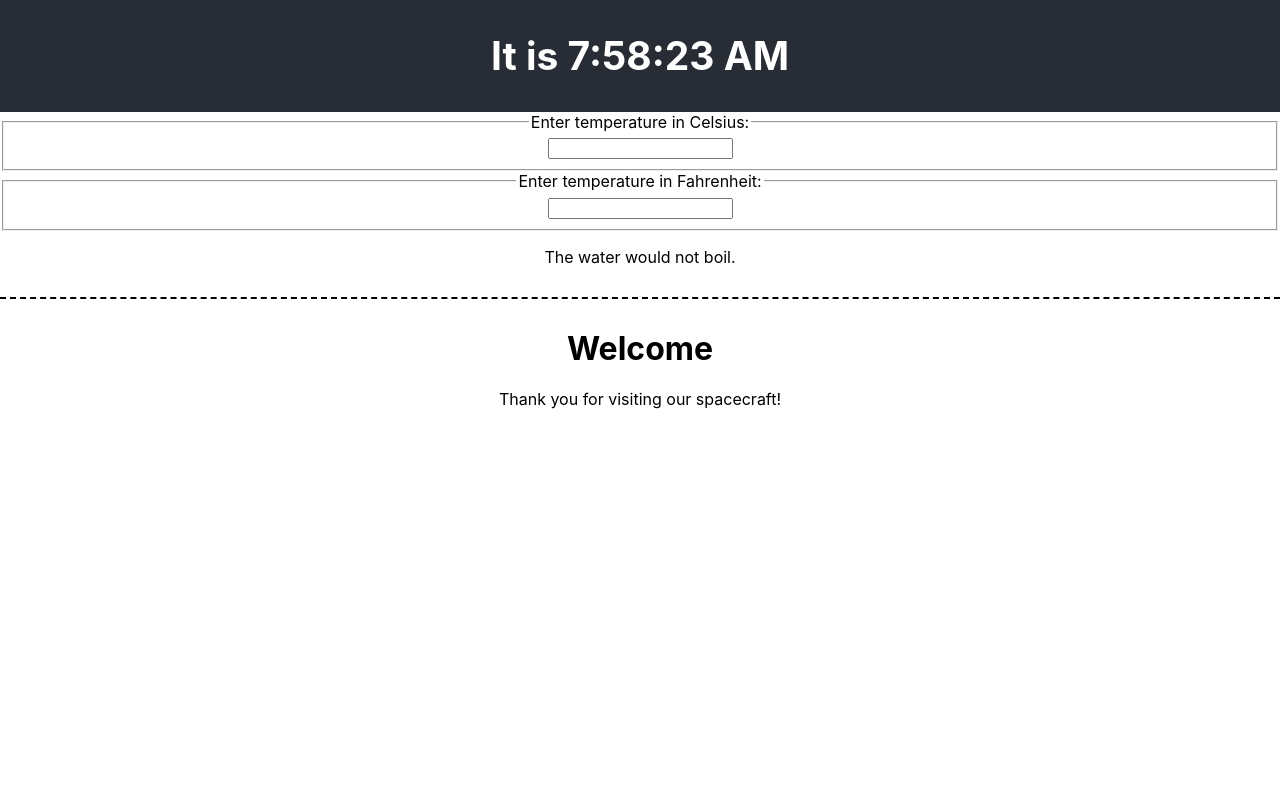
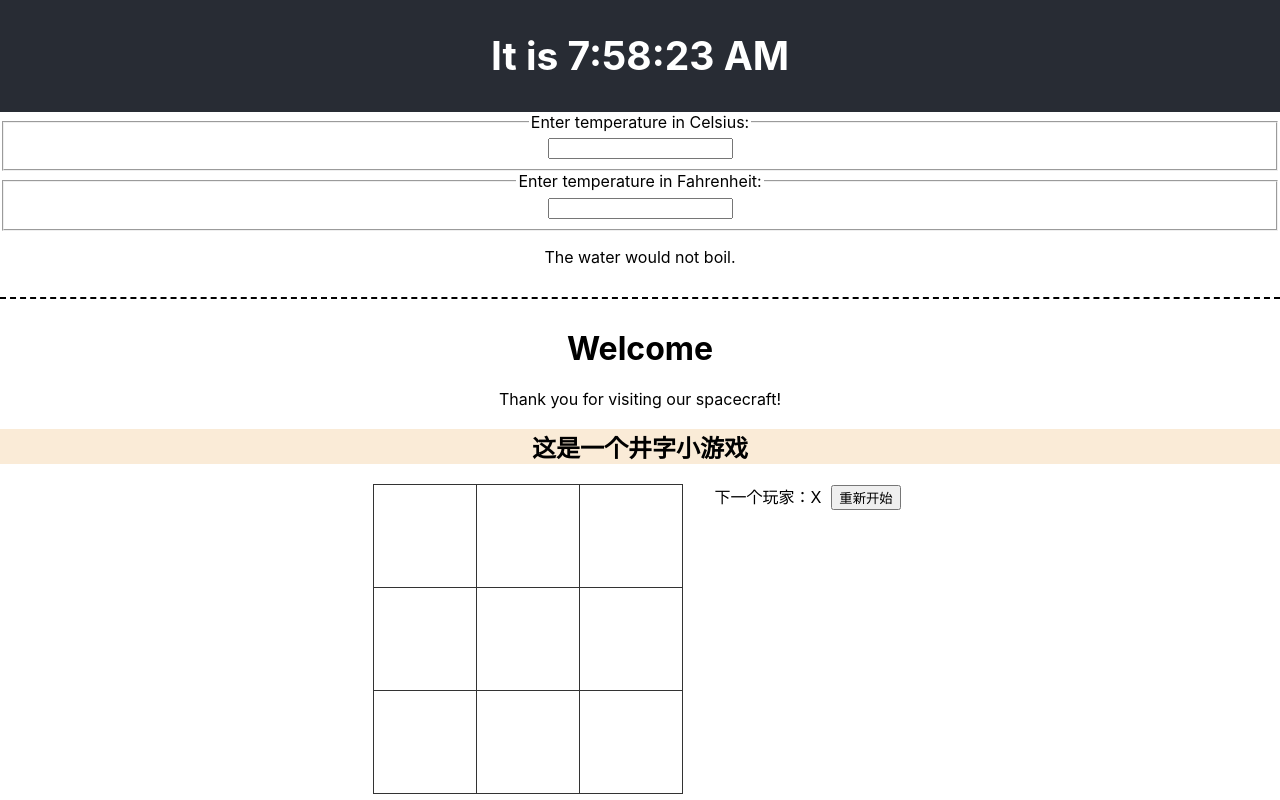
Before and after one commit to pig-zhu/learn-react, a React (Create React App) app: page / in a window 1280 px wide. Built offline with nearby package versions, Linux system fonts and the light colour scheme.

Commit message:
完成小游戏

```diff
--- a/package.json
+++ b/package.json
@@ -34,5 +34,9 @@
 			"last 1 firefox version",
 			"last 1 safari version"
 		]
+	},
+	"devDependencies": {
+		"node-sass": "^8.0.0",
+		"sass-loader": "^13.2.0"
 	}
 }
--- a/src/App.js
+++ b/src/App.js
@@ -3,6 +3,7 @@ import './App.css';
 import Clock from './components/Clock';
 import Calculator from './components/Calculator';
 import SplitLine from './components/SplitLine'
+import Square from './Square/Square'
 
 function FancyBorder(props) {
     return (
@@ -32,6 +33,7 @@ function App() {
                         Thank you for visiting our spacecraft!
                     </p>
                 </FancyBorder>
+                <Square />
             </div>
         </div>
     );
--- /dev/null
+++ b/src/Square/Square.js
@@ -0,0 +1,93 @@
+/**
+ * 井字小游戏
+ */
+import React from "react";
+import './Square.scss'
+import PlayMatch from './components/playMatch'
+import Tr from './components/table'
+
+const lines = [
+    [0, 1, 2],
+    [3, 4, 5],
+    [6, 7, 8],
+    [0, 3, 6],
+    [1, 4, 7],
+    [2, 5, 8],
+    [0, 4, 8],
+    [2, 4, 6]
+];
+
+export default class Square extends React.Component {
+    constructor(props) {
+        super(props)
+        this.state = {
+            // 下一个进行的玩家    玩家1--X  玩家2--O
+            player: 1,
+            // 存放历史记录   {index: ** , player: **}
+            historys: [],
+            // 当前的步数
+            currentStep: 0,
+            // 赢家
+            winner: null
+        }
+    }
+    playerClick(index) {
+        let { player, historys, currentStep, winner} = this.state
+        historys = historys.slice(0, currentStep)
+        // 重复点击  则false
+        if(!historys.find(el => el.index === index) && !winner) {
+            historys.push({
+                index: index,
+                player: player
+            })
+            currentStep++
+            this.setState({
+                player: player === 1 ? 2 : 1,
+                historys: historys,
+                currentStep: currentStep
+            })
+            if(historys.length > 4 && this.judgeWin(historys)) {
+                return
+            }
+        }
+    }
+    changeStep(item, index) {
+        this.setState({
+            winner: null,
+            player: item && item.player === 1 ? 2 : 1,
+            currentStep: index
+        })
+    }
+    // 判断赢家
+    judgeWin(historys) {
+        for(let i = 0; i<8; i++) {
+            const [a, b, c] = lines[i]
+            const item1 = historys.find(el => el.index === a)
+            const item2 = historys.find(el => el.index === b)
+            const item3 = historys.find(el => el.index === c)
+            if(item1 && item2 && item3 && item1?.player === item2?.player && item2?.player === item3?.player) {
+                this.setState({
+                    winner: item1.player
+                })
+                return item1.player
+            }
+        }
+        return null
+    }
+    render() {
+        let currentData = this.state.historys.slice(0, this.state.currentStep)
+
+        return (
+            <div className="Square">
+                <h2>这是一个井字小游戏</h2>
+                <div className="box">
+                    {/* 渲染场地 */}
+                    <table className="scene">
+                        <tbody><Tr currentData={currentData} playerClick={this.playerClick.bind(this)} /></tbody>
+                    </table>
+                    <PlayMatch winner={this.state.winner} historys={this.state.historys} player={this.state.player} changeStep={this.changeStep.bind(this)} />
+                </div>
+            </div>
+        )
+    }
+}
--- /dev/null
+++ b/src/Square/Square.scss
@@ -0,0 +1,36 @@
+.Square {
+    h2 {
+        background-color: antiquewhite;
+    }
+    .box {
+        display: flex;
+        justify-content: center;
+    }
+    .scene {
+        width: 300px;
+        height: 300px;
+        border-collapse: collapse;
+        border-spacing: 0;
+        table-layout: fixed;
+        box-sizing: content-box;
+        td {
+            width: 100px;
+            height: 100px;
+            border: 1px solid #333;
+            cursor: pointer;
+            font-size: 30px;
+            font-weight: 700;
+            user-select: none;
+        }
+    }
+    .detail {
+        width: 200px;
+        margin-left: 25px;
+        .reset {
+            margin-left: 10px;
+        }
+        .detail-item {
+            margin: 5px 0;
+        }
+    }
+}
--- /dev/null
+++ b/src/Square/components/playMatch.js
@@ -0,0 +1,39 @@
+/**
+ * 井字小游戏
+ */
+import React from "react";
+
+const lineText = {
+    1: 'X',
+    2: 'O'
+}
+export default class Square extends React.Component {
+    changeStep(item, index) {
+        if(this.props.changeStep) {
+            this.props.changeStep(item, index)
+        }
+    }
+    render() {
+        const historys = this.props.historys
+        const player = this.props.player
+        const winner = this.props.winner
+        console.log(winner);
+        return (
+            <div className="detail">
+                {winner && <span>赢家：{lineText[winner]}</span>}
+                {!winner && <span>下一个玩家：{lineText[player]}</span>}
+                <button className="reset" onClick={this.changeStep.bind(this, null, 0)}>重新开始</button>
+                {
+                    historys.map((el, index) => {
+                        return (
+                            <div className="detail-item" key={index}>
+                                <span>{index + 1}. </span>
+                                <button onClick={this.changeStep.bind(this, el, index + 1)}>回到第{index + 1}步</button>
+                            </div>
+                        )
+                    })
+                }
+            </div>
+        )
+    }
+}
--- /dev/null
+++ b/src/Square/components/table.js
@@ -0,0 +1,48 @@
+/**
+ * 井字小游戏
+ */
+import React from "react";
+
+const lineText = {
+    1: 'X',
+    2: 'O'
+}
+export default class Square extends React.Component {
+    constructor(props) {
+        super(props)
+        this.state = {
+
+        }
+    }
+    createTr(params) {
+        let currentData = this.props.currentData
+        return (
+            Array.from({length: 3}).map((el, index) => {
+                return (<tr key={index}>
+                    {
+                        Array.from({length: 3}).map((els, col) => {
+                            let order = col + index * 3
+                            // 是否在记录里面存在
+                            let item = currentData.find(item => item.index === order)
+                            return <td key={col} onClick={this.handleClick.bind(this, order)}>
+                                {item ? lineText[item.player] : ''}
+                            </td>
+                        })
+                    }
+                </tr>)
+            })
+        )
+    }
+    handleClick(index) {
+        if(this.props.playerClick) {
+            this.props.playerClick(index)
+        }
+    }
+    render() {
+        return (
+            <>
+            {this.createTr()}
+            </>
+        )
+    }
+}
```
Lines whose indentation alone changed are shown as unchanged.
